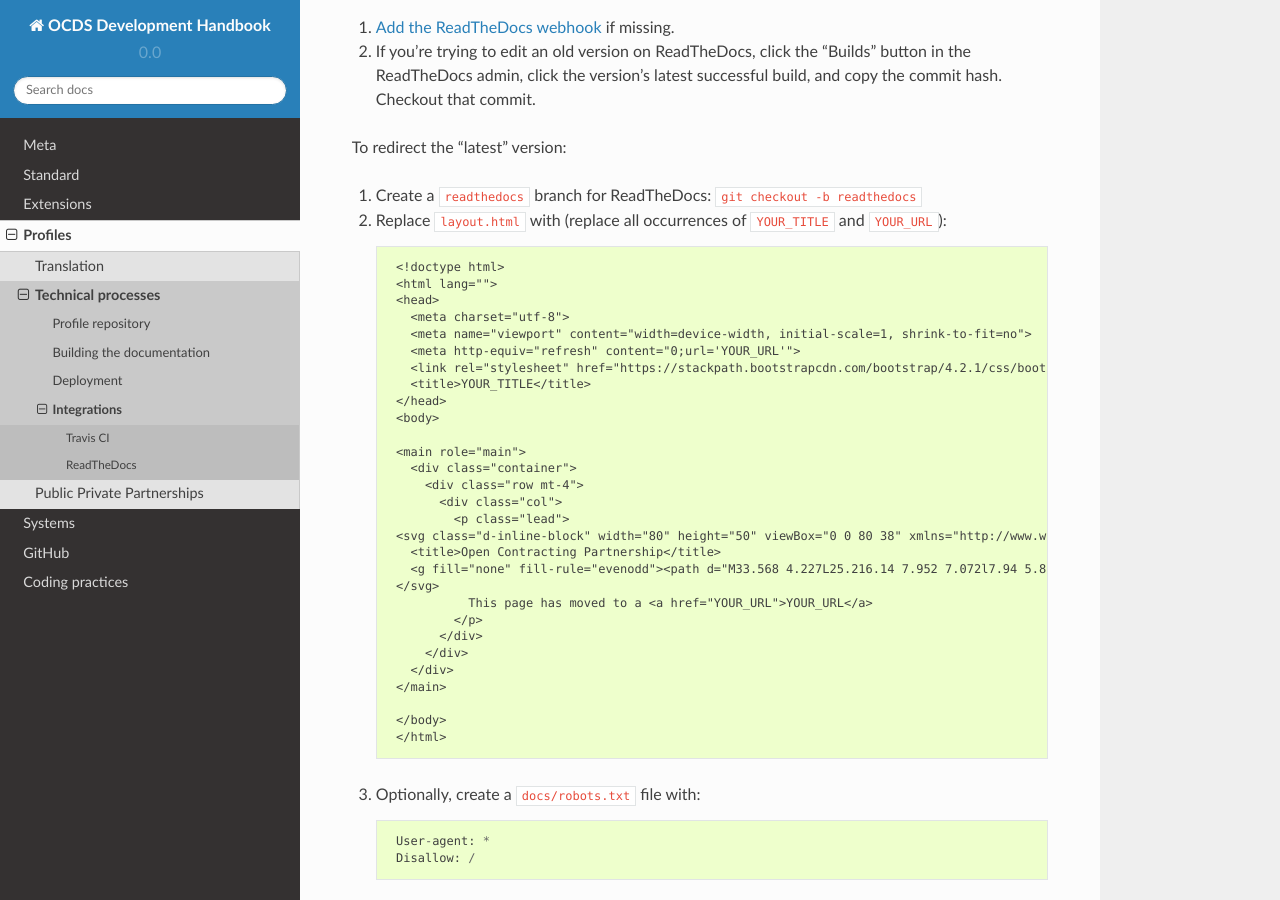
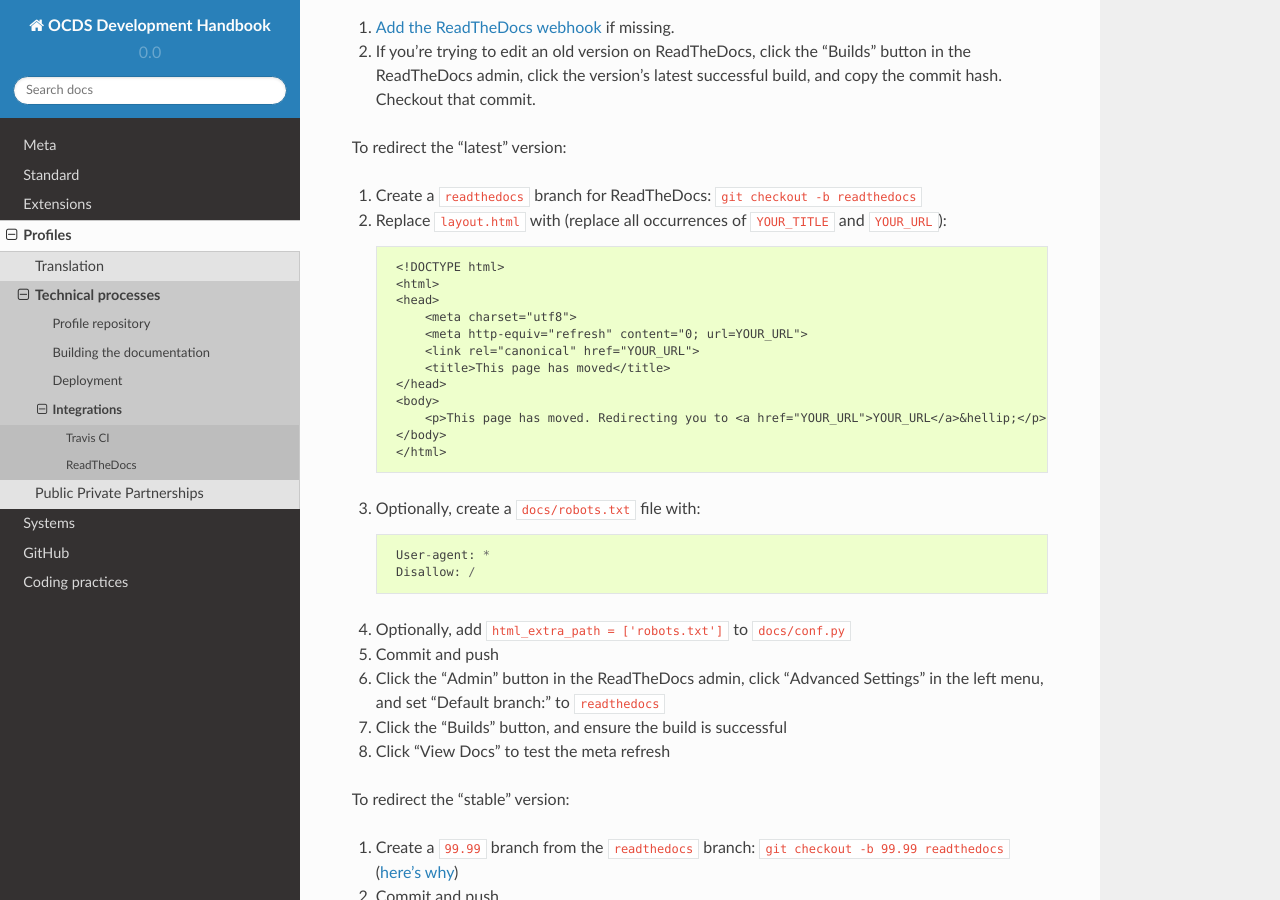
Before and after one commit to open-contracting/standard-development-handbook, a Sphinx documentation site: the page built from docs/profiles/technical/integrations.md, in a window 1280 px wide and 900 px high, scrolled down 1440 px. Built offline with Sphinx 7.4.7 and the Read the Docs theme 2.0.0, drawn with Linux system fonts in a browser that asks for light colours.

Commit message:
Make redirection template shorter

```diff
--- a/docs/profiles/technical/integrations.md
+++ b/docs/profiles/technical/integrations.md
@@ -58,33 +58,16 @@ To redirect the "latest" version:
 1. Create a `readthedocs` branch for ReadTheDocs: `git checkout -b readthedocs`
 1. Replace `layout.html` with (replace all occurrences of `YOUR_TITLE` and `YOUR_URL`):
 
-        <!doctype html>
-        <html lang="">
+        <!DOCTYPE html>
+        <html>
         <head>
-          <meta charset="utf-8">
-          <meta name="viewport" content="width=device-width, initial-scale=1, shrink-to-fit=no">
-          <meta http-equiv="refresh" content="0;url='YOUR_URL'">
-          <link rel="stylesheet" href="https://stackpath.bootstrapcdn.com/bootstrap/4.2.1/css/bootstrap.min.css" integrity="sha384-GJzZqFGwb1QTTN6wy59ffF1BuGJpLSa9DkKMp0DgiMDm4iYMj70gZWKYbI706tWS" crossorigin="anonymous">
-          <title>YOUR_TITLE</title>
+            <meta charset="utf8">
+            <meta http-equiv="refresh" content="0; url=YOUR_URL">
+            <link rel="canonical" href="YOUR_URL">
+            <title>This page has moved</title>
         </head>
         <body>
-
-        <main role="main">
-          <div class="container">
-            <div class="row mt-4">
-              <div class="col">
-                <p class="lead">
-        <svg class="d-inline-block" width="80" height="50" viewBox="0 0 80 38" xmlns="http://www.w3.org/2000/svg" focusable="false" role="img">
-          <title>Open Contracting Partnership</title>
-          <g fill="none" fill-rule="evenodd"><path d="M33.568 4.227L25.216.14 7.952 7.072l7.94 5.81L0 20.664 16.92 38l16.648-12.182L50.216 38l16.92-17.336-15.89-7.78 7.937-5.81L41.917.138l-8.35 4.087z" fill="#D9E021"></path><path d="M25.216.138L7.952 7.073l7.94 5.81 17.676-8.656-8.352-4.09z" fill="#B9C504"></path><path d="M33.568 25.818L50.216 38l16.92-17.336-15.89-7.78-17.678 12.934z" fill="#D9E021"></path><path d="M51.245 12.884L33.568 25.818V4.228l17.677 8.656z" fill="#B9C504"></path><path d="M33.568 4.227v21.59L15.89 12.885 33.57 4.227z" fill="#9DAD01"></path><path d="M0 20.664L16.92 38l16.648-12.182L15.89 12.884 0 20.664zM41.916.138l-8.348 4.09 17.676 8.656 7.94-5.81L41.915.137z" fill="#D9E021"></path></g>
-        </svg>
-                  This page has moved to a <a href="YOUR_URL">YOUR_URL</a>
-                </p>
-              </div>
-            </div>
-          </div>
-        </main>
-
+            <p>This page has moved. Redirecting you to <a href="YOUR_URL">YOUR_URL</a>&hellip;</p>
         </body>
         </html>
 
```
